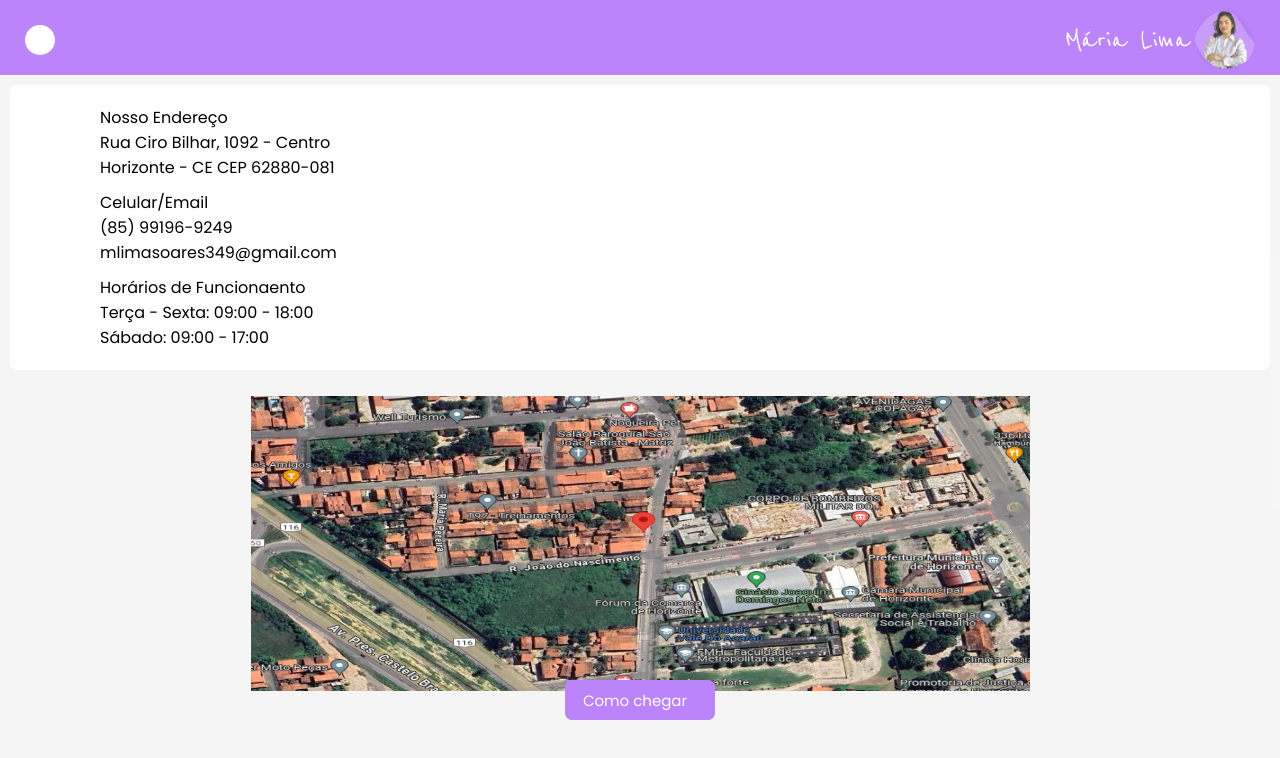
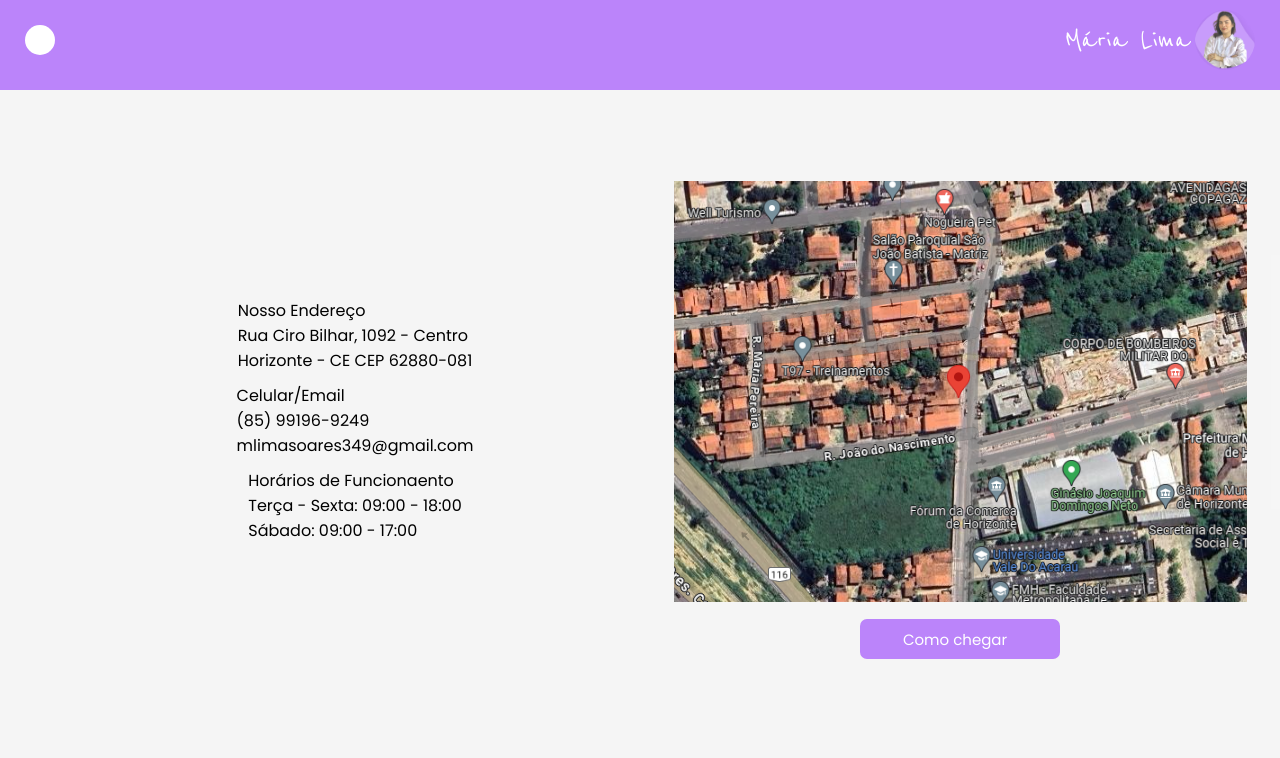
Before and after one commit to patrikferreira/studio-project, a Next.js app: page /address in a window 1280 px wide. Shown: the top 758 px of the page. Built offline with nearby package versions, Linux system fonts and the light colour scheme.

Commit message:
[CHORE]: ajuste na address page

```diff
--- a/src/app/(aplication)/address/page.tsx
+++ b/src/app/(aplication)/address/page.tsx
@@ -28,10 +28,12 @@ export default function page() {
           <AddresItem icon='fa-regular fa-clock' desc1='Horários de Funcionaento' desc2='Terça - Sexta: 09:00 - 18:00' desc3='Sábado: 09:00 - 17:00' />
         </div>
         <div className={style.addresMap}>
-          <Image
-                src={map}
-                alt="foto do mapa"
-              />
+          <div className={style.addresMapImg}>
+            <Image
+                  src={map}
+                  alt="foto do mapa"
+                />
+          </div>
           <div className={style.addresButton}>
             <ConfirmButton disabled={false} action={redirectMap} title='Como chegar' icon='' />
           </div>
--- a/src/app/(aplication)/page.module.css
+++ b/src/app/(aplication)/page.module.css
@@ -286,23 +286,19 @@
 /* ----------------------------- addres */
 .addresPage {
   display: grid;
-  grid-template-rows: 10% 90%;
+  grid-template-rows: 12% 88%;
   height: calc(100vh - 50px);
   background-color: var(--secondary-color);
 }
 
-/* .studioHeaderAddres {
+.studioHeaderAddres {
   width: 100%;
 }
 
 .studioHeaderAddres p {
   color: var(--light);
   font-weight: lighter;
-} */
-
-/* .imgContentStudio img {
-  height: 100%;
-} */
+}
 
 .studioHeaderAddres {
   display: flex;
@@ -319,6 +315,7 @@
 }
 
 .studioHeaderAddres > p {
+  font-size: 1rem;
   color: var(--light);
   font-weight: lighter;
 }
@@ -328,23 +325,18 @@
 }
 
 .addresInfo {
-  background-color: var(--light);
-  border-radius: var(--radius);
-  padding: 20px;
   display: flex;
   flex-direction: column;
   gap: 10px;
-}
-
-.headerAddres {
-  justify-content: flex-start;
+  width: 50%;
+  align-items: center;
+  justify-content: center;
 }
 
 .addresContent {
-  padding: 10px;
   display: flex;
-  flex-direction: column;
-  gap: 10px;
+  align-items: center;
+  justify-content: space-between;
   height: 100%;
 }
 
@@ -355,7 +347,7 @@
 }
 
 .addresItem > i {
-  font-size: 32px;
+  font-size: 2rem;
   width: 50px;
 }
 
@@ -366,38 +358,39 @@
   align-items: center;
   flex-direction: column;
   gap: 10px;
+  width: 50%;
+  height: 100%;
+  padding: 10px;
 }
 
 .addresButton {
   width: 100%;
   display: flex;
   justify-content: center;
-  position: absolute;
-  bottom: 80px;
 }
 
-.addresMap {
-  overflow: hidden;
-  /* border: 1px solid black; */
-  /* height: 40%; */
+.addresMapImg {
+  display: block;
+  max-width: 100%;
+  height: auto;
 }
 
-.addresMap > img {
-  height: 90%;
-  transition: .3s;
+.addresMapImg img {
+  max-width: 100%;
+  height: auto;
 }
 
 .addresButton > button {
   background-color: var(--primary-color);
   border: none;
   height: 40px;
-  width: 150px;
+  width: 200px;
   display: flex;
   align-items: center;
   justify-content: center;
   cursor: pointer;
+  color: var(--light);
   border-radius: var(--radius);
-  color: var(--light);
   font-size: 15px;
   display: flex;
   align-items: center;
@@ -645,6 +638,22 @@
     gap: 20px;
   }
 
+  /* addres */
+  .addresContent {
+    flex-wrap: wrap;
+    overflow: auto;
+  }
+
+  .addresInfo {
+    height: 88vh;
+    width: 100%;
+  }
+
+  .addresMap {
+    height: 88vh;
+    width: 100%;
+  }
+
 }
 
 @media screen and (max-width: 600px) {
```
Also changed, not shown: public/Assets/map.png.
